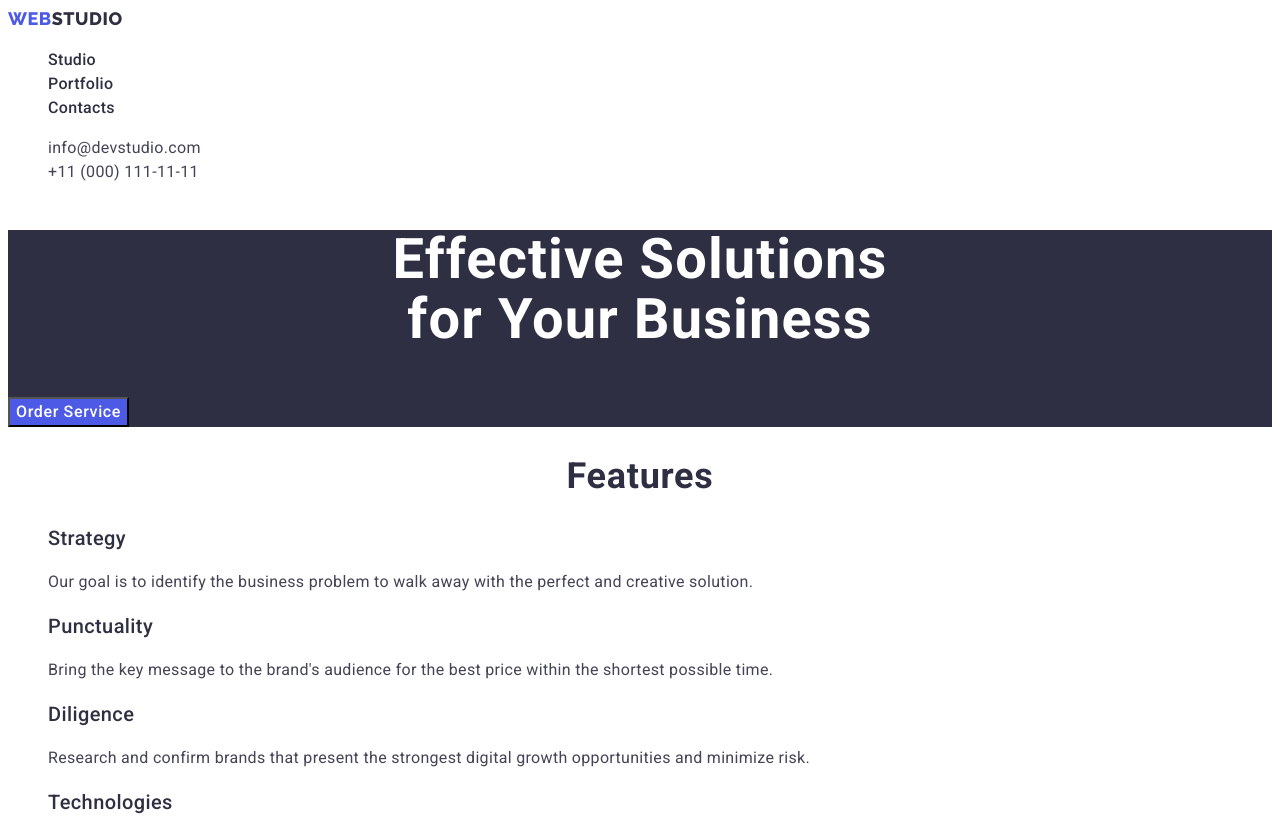
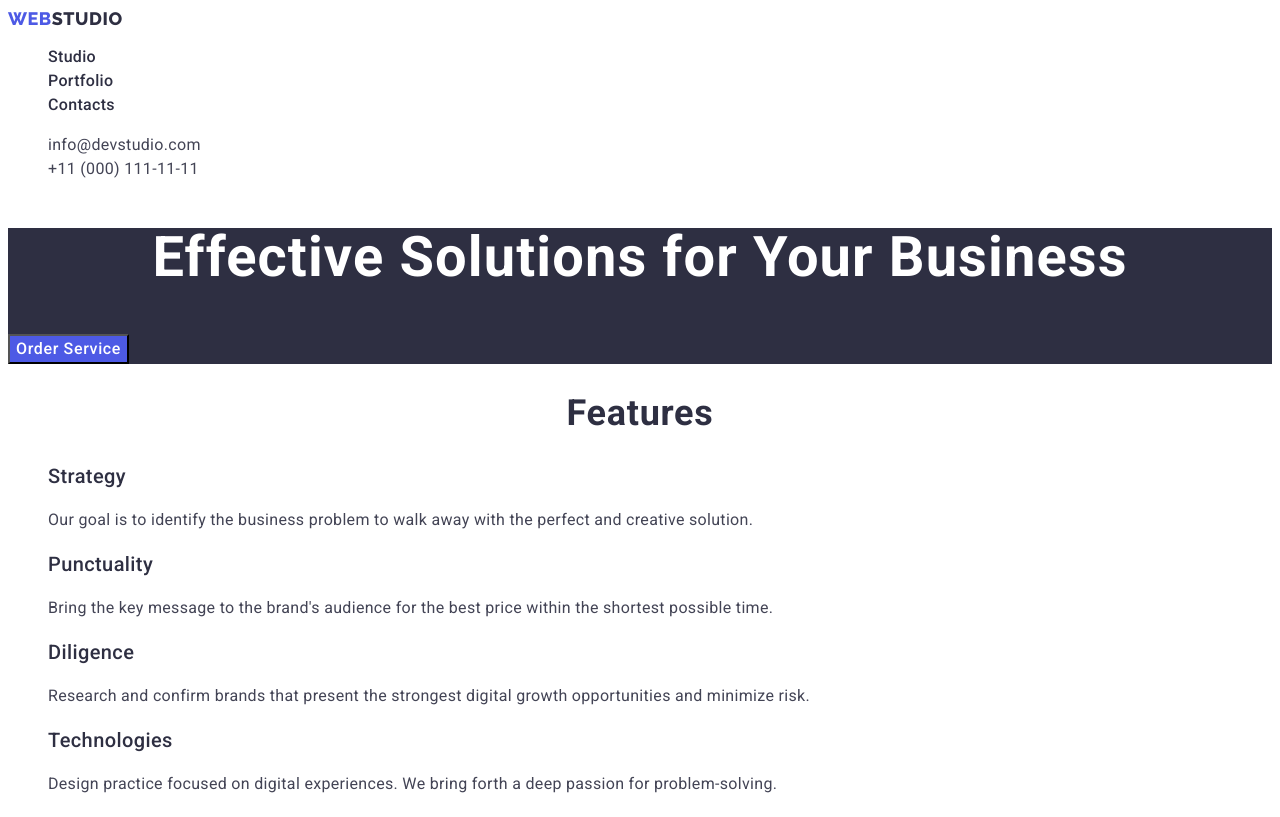
Before and after one commit to vitalii-kravchenko-edu/goit-markup-hw-02, a plain HTML site: page index.html in a window 1280 px wide. Shown: the top 817 px of the page. Drawn offline with Linux system fonts and the light colour scheme.

Commit message:
hw2-fix5
mentor advice

```diff
--- a/css/styles.css
+++ b/css/styles.css
@@ -1,22 +1,19 @@
 :root {
-  --brand-color: #4D5AE5;
-  --pressed-color: #404BBF;
-  --primary-dark-color: #2E2F42;
+  --brand-color: #4d5ae5;
+  --pressed-color: #404bbf;
+  --primary-dark-color: #2e2f42;
   --primary-text-color: #434455;
-  --primary-light-color: #F4F4FD;
-  --accent-color: #E7E9FC;
-  --primary-white-color: #FFFFFF;
+  --primary-light-color: #f4f4fd;
+  --accent-color: #e7e9fc;
+  --primary-white-color: #ffffff;
   --hero-btn-shadow: 0px 4px 4px 0px rgba(0, 0, 0, 0.15);
   --filter-btn-shadow: 0px 2px 2px 0px rgba(0, 0, 0, 0.12),
-    0px 2px 1px 0px rgba(0, 0, 0, 0.08),
-    0px 3px 1px 0px rgba(0, 0, 0, 0.10);
+    0px 2px 1px 0px rgba(0, 0, 0, 0.08), 0px 3px 1px 0px rgba(0, 0, 0, 0.1);
 }
 
 body {
   font-family: "Roboto", sans-serif;
   font-size: 16px;
-  line-height: 1.5;
-  letter-spacing: 0.32px;
   color: var(--primary-text-color);
   background-color: var(--primary-white-color);
 }
@@ -49,6 +46,8 @@ body {
 
 .nav-link {
   font-weight: 500;
+  line-height: 1.5;
+  letter-spacing: 0.32px;
   color: var(--primary-dark-color);
 }
 
@@ -66,7 +65,9 @@ body {
 }
 
 .contact-link {
-  color:  var(--primary-text-color);
+  line-height: 1.5;
+  letter-spacing: 0.32px;
+  color: var(--primary-text-color);
 }
 
 .contact-link:hover,
@@ -84,7 +85,7 @@ body {
   line-height: 1.07;
   letter-spacing: 1.12px;
   text-align: center;
-  color:var(--primary-white-color);
+  color: var(--primary-white-color);
 }
 
 .hero-btn {
@@ -109,6 +110,11 @@ body {
   line-height: 1.2;
   letter-spacing: 0.4px;
   color: var(--primary-dark-color);
+}
+
+.feature-text {
+  line-height: 1.5;
+  letter-spacing: 0.32px;
 }
 
 .section-title {
@@ -159,7 +165,7 @@ body {
 .filter-btn:hover,
 .filter-btn:focus,
 .filter-btn:active {
-  color:var(--primary-white-color);
+  color: var(--primary-white-color);
   background: var(--pressed-color);
 }
 
@@ -172,5 +178,7 @@ body {
 }
 
 .project-card-desc {
+  line-height: 1.5;
+  letter-spacing: 0.32px;
   color: var(--primary-text-color);
 }
--- a/index.html
+++ b/index.html
@@ -46,7 +46,7 @@
     </header>
     <main>
       <section class="hero-section">
-        <h1 class="hero-title">Effective Solutions<br />for Your Business</h1>
+        <h1 class="hero-title">Effective Solutions for Your Business</h1>
         <button class="hero-btn" type="button">Order Service</button>
       </section>
 
@@ -165,8 +165,7 @@
         >Web<span class="logo-part-footer">Studio</span></a
       >
       <p class="footer-text">
-        Increase the flow of customers and <br />
-        sales for your business with digital <br />
+        Increase the flow of customers and sales for your business with digital
         marketing & growth solutions.
       </p>
     </footer>
```
